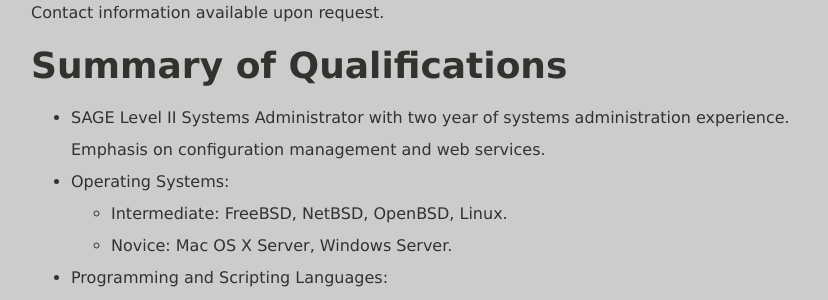
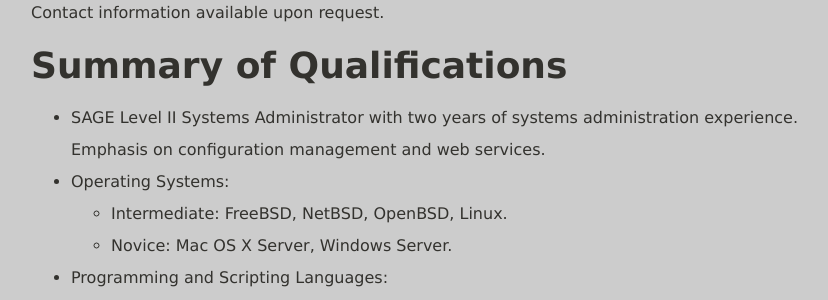
Before and after one commit to cparedes/redbluemagenta-new, a Jekyll site: the page built from resume.markdown, in a window 1280 px wide and 900 px high. Shown: the part 256-556 px from the top of the window, without its empty margins (209-1037 px from the left). Built offline with Jekyll 4.4.1, drawn with Linux system fonts in a browser that asks for light colours; Markdown is read by kramdown in place of the engine named in the settings; comment, search, counter and statistics services are not loaded.

```diff
--- a/resume.markdown
+++ b/resume.markdown
@@ -11,7 +11,7 @@ Contact information available upon request.
 Summary of Qualifications
 -------------------------
 
-* SAGE Level II Systems Administrator with two year of systems administration experience. Emphasis on configuration management and web services.
+* SAGE Level II Systems Administrator with two years of systems administration experience. Emphasis on configuration management and web services.
 * Operating Systems:
 	- Intermediate: FreeBSD, NetBSD, OpenBSD, Linux.
 	- Novice: Mac OS X Server, Windows Server.
```
Also changed, not shown: publications.markdown (added, +9 -0 lines).
